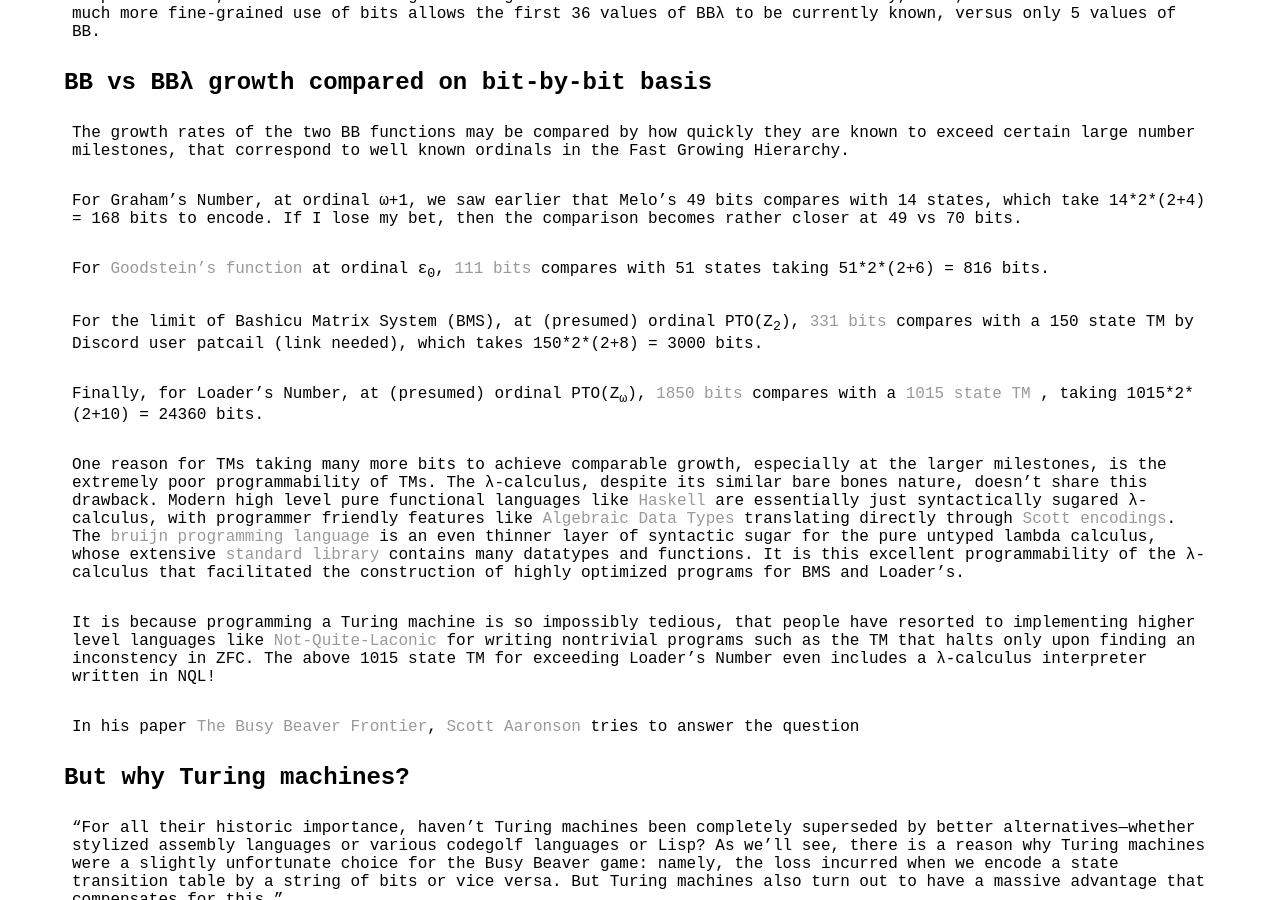
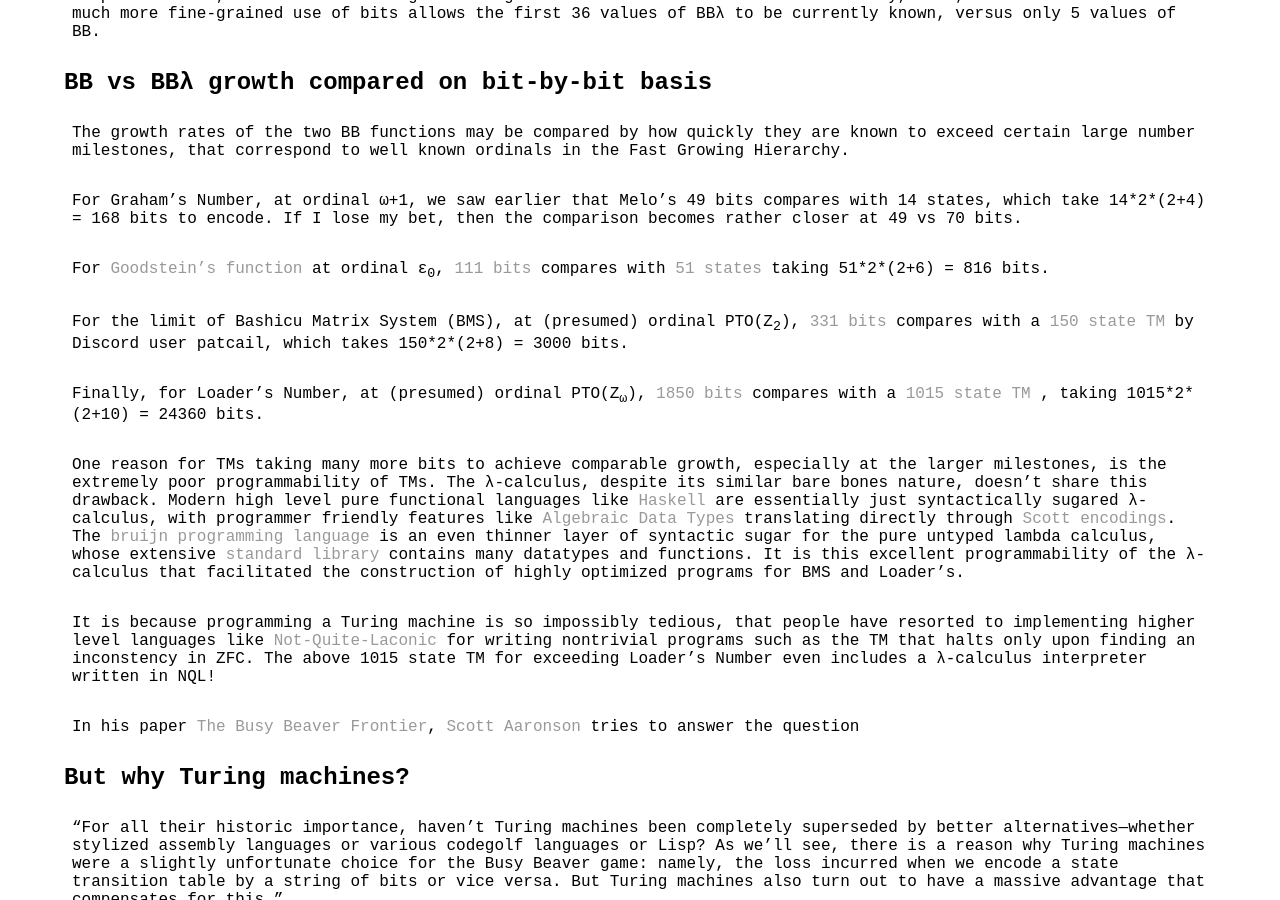
Before and after one commit to tromp/tromp.github.io, a Jekyll site: the page built from _posts/2026-01-28-largest-number-revised.md, in a window 1280 px wide and 900 px high, scrolled down 5665 px. Built offline with Jekyll 4.4.1, drawn with Linux system fonts in a browser that asks for light colours.

Commit message:
add TM size links

```diff
--- a/_posts/2026-01-28-largest-number-revised.md
+++ b/_posts/2026-01-28-largest-number-revised.md
@@ -352,12 +352,12 @@ becomes rather closer at 49 vs 70 bits.
 For [Goodstein's function](https://en.wikipedia.org/wiki/Goodstein%27s_theorem) at ordinal ε<sub>0</sub>,
 [111
 bits](https://github.com/tromp/AIT/blob/master/fast_growing_and_conjectures/BBE0.lam)
-compares with 51 states taking 51\*2\*(2+6) = 816 bits.
+compares with [51 states](https://wiki.bbchallenge.org/wiki/Champions) taking 51\*2\*(2+6) = 816 bits.
 
 For the limit of Bashicu Matrix System (BMS), at (presumed) ordinal PTO(Z<sub>2</sub>),
 [331 bits](https://github.com/tromp/AIT/blob/master/fast_growing_and_conjectures/bms.lam)
-compares with a 150 state TM by Discord user patcail (link needed), which takes
-150\*2\*(2+8) = 3000 bits.
+compares with a [150 state TM](https://morphett.info/turing/turing.html) by Discord user patcail,
+which takes 150\*2\*(2+8) = 3000 bits.
 
 Finally, for Loader's Number, at (presumed) ordinal PTO(Z<sub>ω</sub>),
 [1850
@@ -450,7 +450,7 @@ achieves universality by giving λ-calculus terms access to pure binary data,
 as in the [Binary Lambda Calculus](https://gist.github.com/tromp/86b3184f852f65bfb814e3ab0987d861).
 
 BBλ champions provide lower bounds for BBλ2. If term t of size n has normal form nft,
-then the encoding of λ_. t, which is 00 followed by the code of t, is a BLC program with
+then the encoding of λ\_. t, which is 00 followed by the code of t, is a BLC program with
 output nft, hence for all n: BBλ2(n+2) &ge; BBλ(n).
 
 Our conclusion is that the largest number currently known to be representable in 64 bits is w218
```
